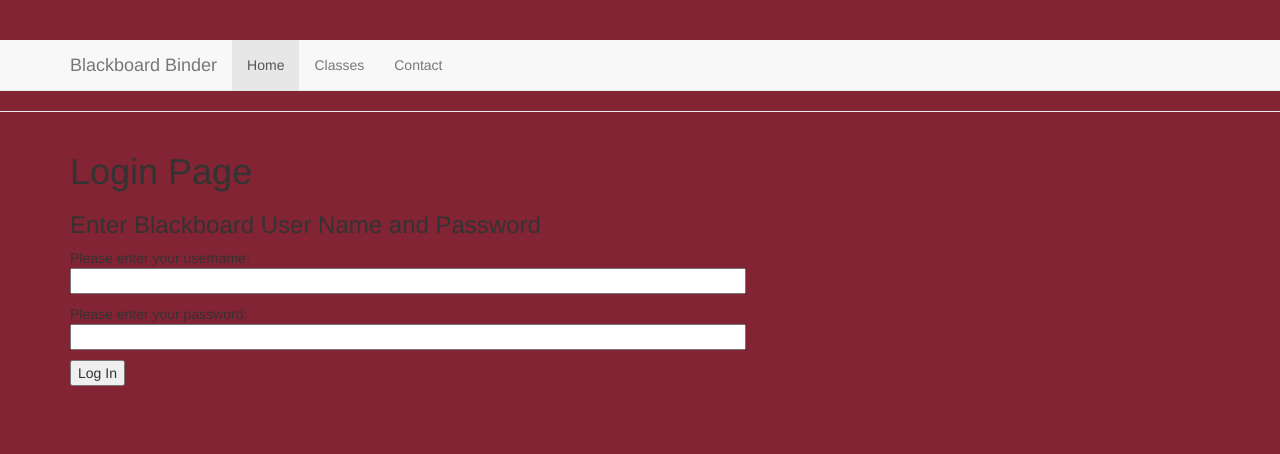
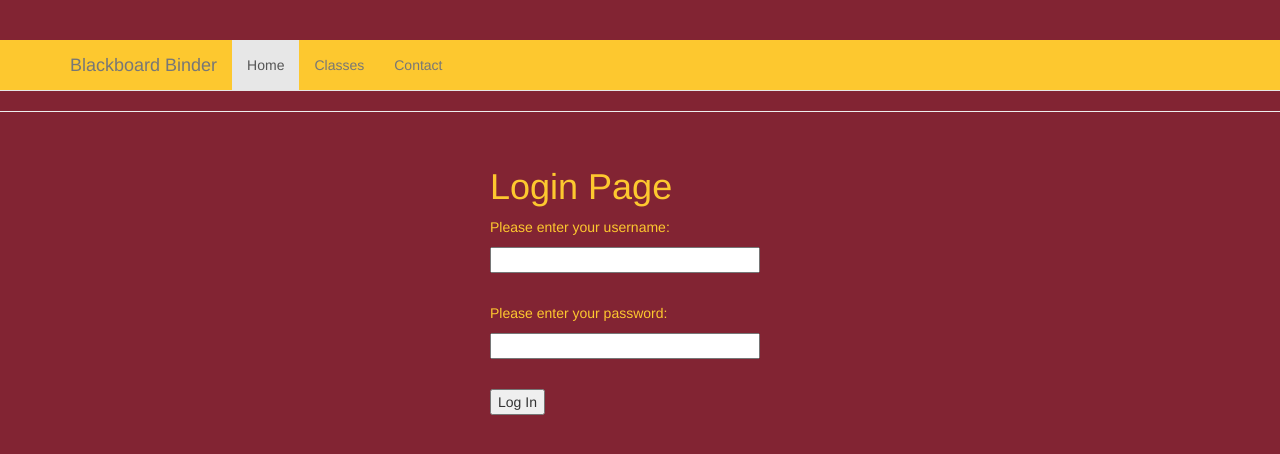
Before and after one commit to tstapler/blackboard-binder, a Flask app: page / in a window 1280 px wide. Shown: the top 454 px of the page. Run offline with Flask 2, Linux system fonts and the light colour scheme; some libraries are stand-ins or nearby versions.

Commit message:
Adds new css rules and colors

```diff
--- /dev/null
+++ b/app/static/style/base.css
@@ -0,0 +1,9 @@
+.navbar{
+  background-color: #FDC82F;
+  text-decoration-color: #000;
+}
+body {
+  padding-top: 40px;
+  padding-bottom: 40px;
+  background-color: #822433;
+}
--- a/app/static/style/login.css
+++ b/app/static/style/login.css
@@ -1,8 +1,3 @@
-body {
-  padding-top: 40px;
-  padding-bottom: 40px;
-  background-color: #822433;
-}
 
 .form-signin {
   max-width: 330px;
@@ -12,9 +7,10 @@
 .form-signin .form-signin-heading,
 .form-signin .checkbox {
   margin-bottom: 10px;
+  color: #FDC82F;
 }
-.form-signin .checkbox {
-  font-weight: normal;
+.type{
+  background-color: #FDC82F;
 }
 .form-signin .form-control {
   position: relative;
--- a/app/templates/base.html
+++ b/app/templates/base.html
@@ -9,6 +9,7 @@
     <title> Blackboard-Binder</title>
     {% endif %}
     <link rel="stylesheet" href="//netdna.bootstrapcdn.com/bootstrap/3.1.1/css/bootstrap.min.css">
+    <link rel="stylesheet" type="text/css" href="{{ url_for('static', filename = 'style/base.css')}}"/>
   </head>
   <body>
     <div class="navbar navbar-default navbar-static-top" role="navigation">
@@ -21,7 +22,7 @@
                 <span class="icon-bar"></span>
                 <span class="icon-bar"></span>
                 </button>
-                <a class="navbar-brand" href="http://127.0.0.1:5000/" title='Your choice, your world!'>Blackboard Binder</a>
+                <a class="navbar-brand" href="http://127.0.0.1:5000/" title='All your school resources in one place!'>Blackboard Binder</a>
             </div>
             <div class="navbar-collapse collapse">
                 <ul class="nav navbar-nav">
--- a/app/templates/login.html
+++ b/app/templates/login.html
@@ -9,17 +9,16 @@
 </head>
 <body>
 		<div class="container">
-		<form class="form-group" action="" method="post" name="login">
+		<form class="form-signin" action="" method="post" name="login">
 			  <h1 class="form-signin-heading"> Login Page </h1>
-		  	<h3 class="form-signin-heading"> Enter Blackboard User Name and Password</h3>
       	{{ form.hidden_tag() }}
-      	<p>
-          	Please enter your username:<br>
-          	{{ form.username(size=80) }}<br>
+      	<p class="checkbox">
+          	Please enter your username:
+          	<div>{{ form.username(size=30) }}</div> <br>
       	</p>
-				<p>
+				<p class="checkbox">
           	Please enter your password:<br>
-          	{{ form.password(size=80) }}<br>
+          	<div>{{ form.password(size=30) }}</div><br>
       	</p>
       	<p><input type="submit" value="Log In"></p>
   	</form>
```
